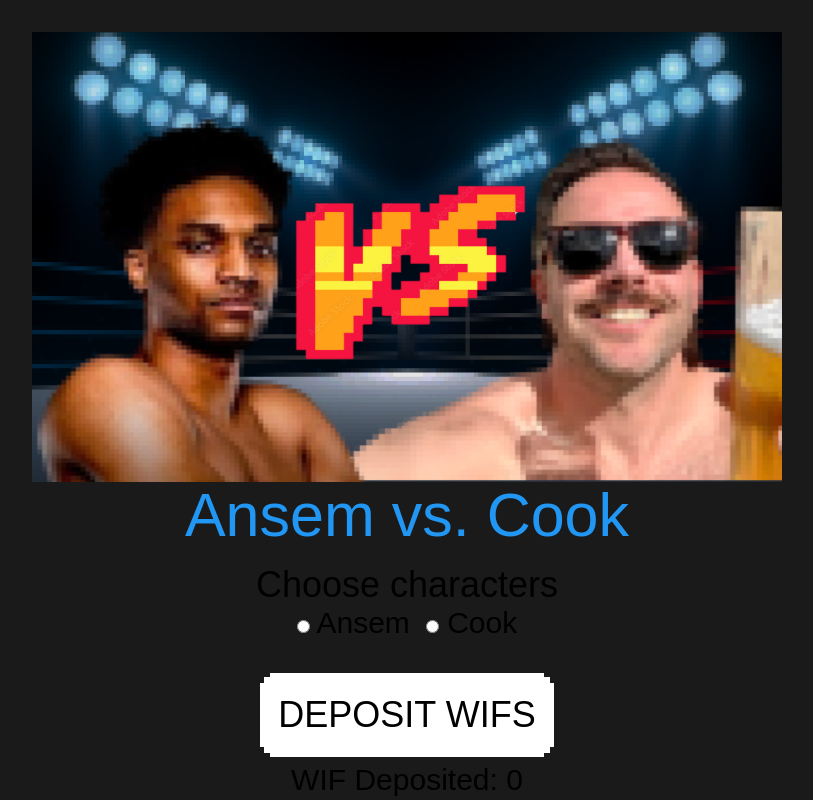
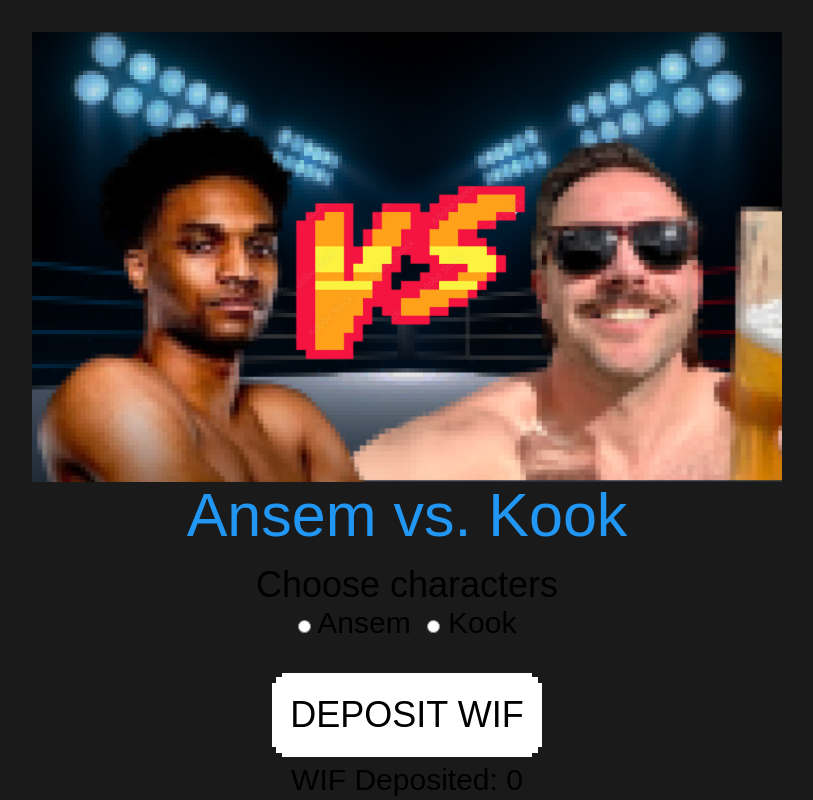
Before and after one commit to khim-iam/ansem-fight, a React (Vite) app: page / in a window 1280 px wide. Shown: the top 800 px of the page, without its empty margins (233-1046 px from the left). Built offline with nearby package versions, Linux system fonts and the light colour scheme; no server answers; a web font is replaced by a local one.

Commit message:
names fixed

```diff
--- a/src/pages/HomePage.jsx
+++ b/src/pages/HomePage.jsx
@@ -263,7 +263,7 @@ function HomePage() {
                 currentImages[i] === cook_doge_2
               ) {
                 setFlipImages(false);
-              } else if (player === "cook") {
+              } else if (player === "kook") {
                 setFlipImages(true); // Reset flip for cook
               }
               if (
@@ -358,7 +358,7 @@ function HomePage() {
           setFlipImages(false);
           setCurrentImageArray(imageArr_p1);
           handleImageUpdate(randPunches, imageArr_p1, 0, randPunches);
-        } else if (player === "cook") {
+        } else if (player === "kook") {
           setFlipImages(true);
           setCurrentImageArray(imageArr_p2);
           handleImageUpdate(randPunches, imageArr_p2, 0, randPunches);
@@ -388,7 +388,7 @@ function HomePage() {
         />
       </div>
       <h1 className="custom-heading text-[61px] text-[#2196F3]">
-        Ansem vs. Cook
+        Ansem vs. Kook
       </h1>
       <div className="card custom-heading text-[30px]">
         {/* cp this */}
@@ -407,11 +407,11 @@ function HomePage() {
             <label>
               <input
                 type="radio"
-                value="cook"
-                checked={player === "cook"}
+                value="kook"
+                checked={player === "kook"}
                 onChange={handlePlayerChange}
               ></input>{" "}
-              Cook
+              Kook
             </label>
           </div>
         </div>
@@ -423,7 +423,7 @@ function HomePage() {
             disabled={buttomPressed}
             onClick={handleDeposit}
           >
-            Deposit WIFs
+            Deposit WIF
           </div>
         </div>
         <p>WIF Deposited: {wifAmount}</p>
```
